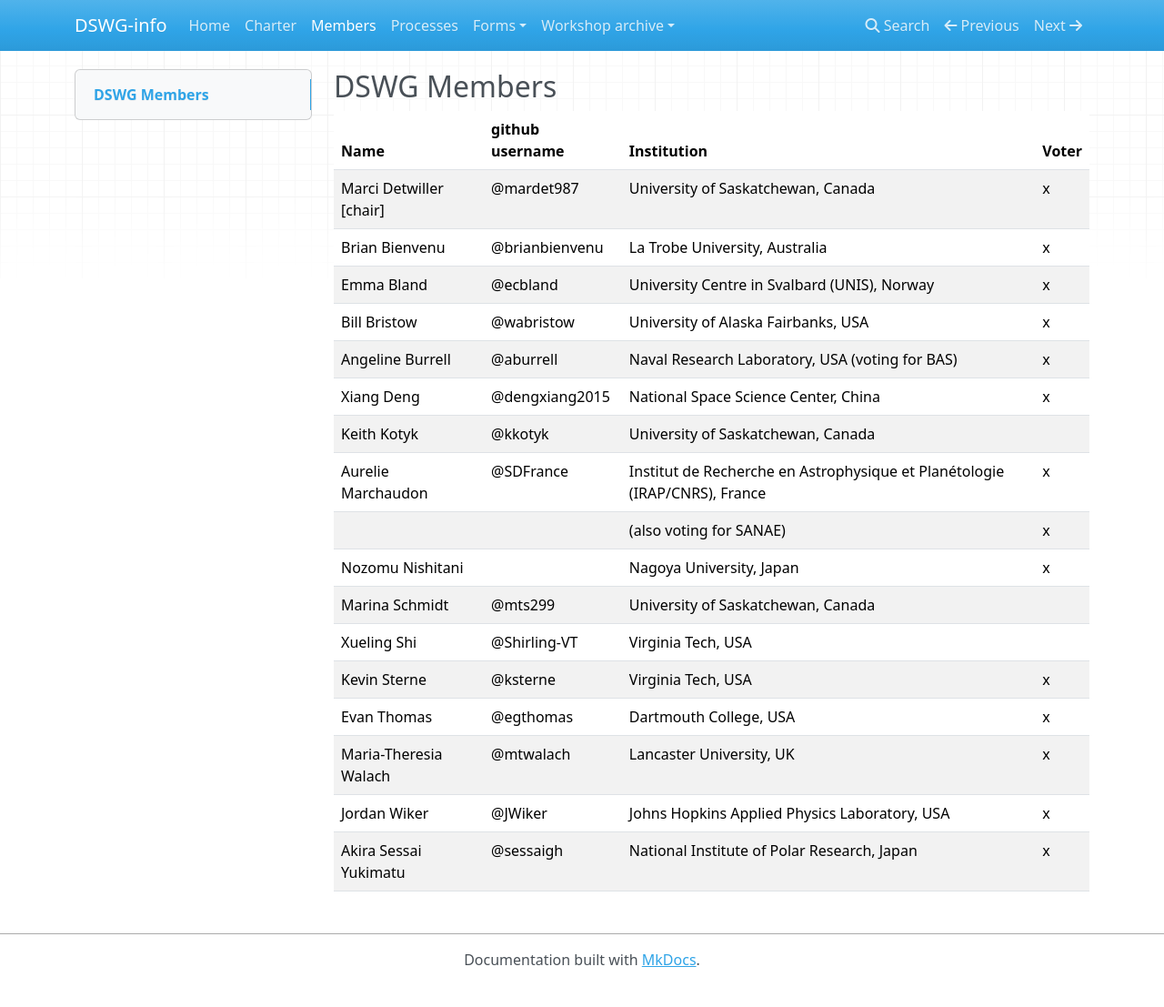
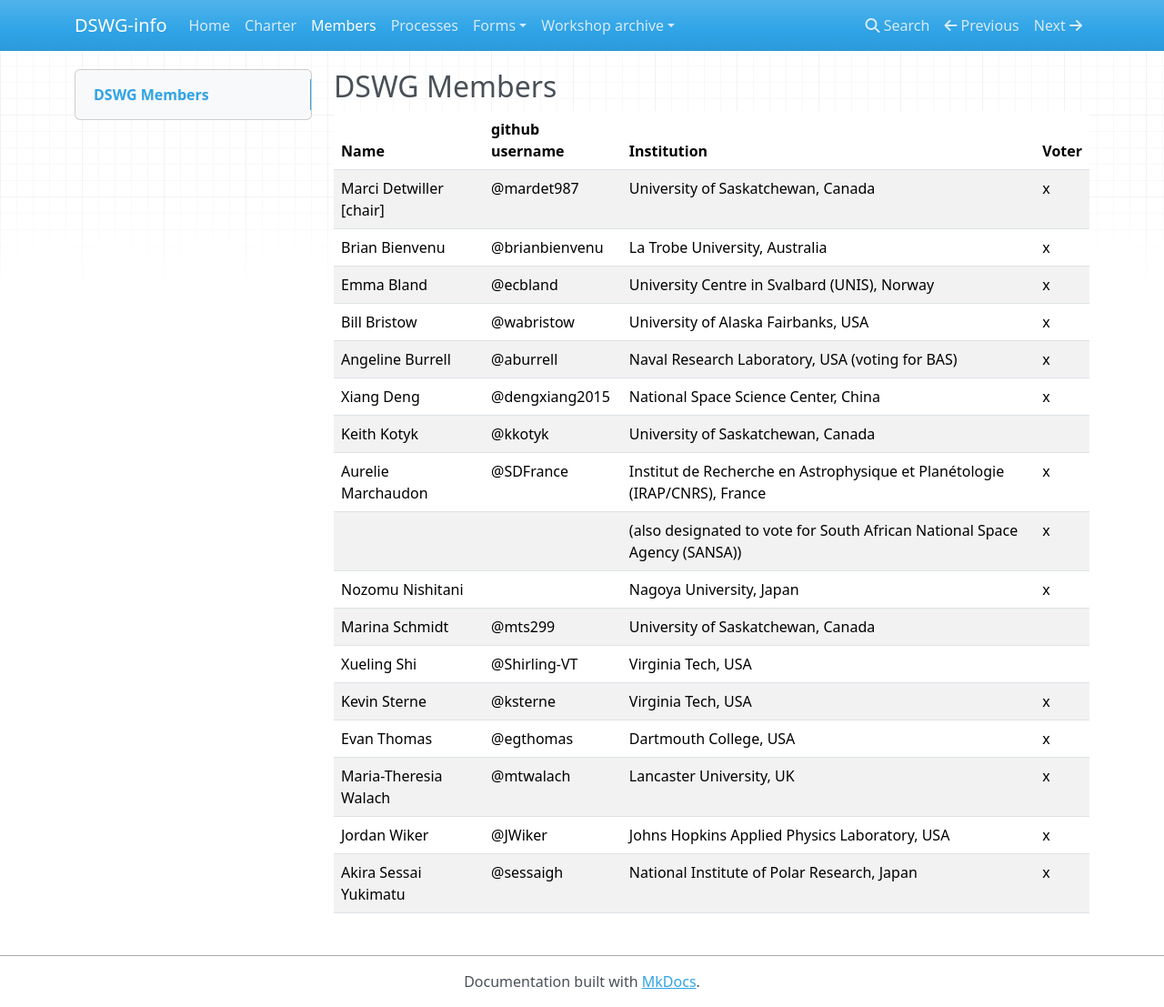
Before and after one commit to SuperDARN/dswg-published-docs, an MkDocs documentation site: the page built from docs/members.md, in a window 1280 px wide and 1107 px high. Shown: the whole window at 91% size. Built offline with MkDocs 1.6.1, drawn with Linux system fonts in a browser that asks for light colours; nearby versions of some CDN libraries.

Commit message:
Update members.md

```diff
--- a/docs/members.md
+++ b/docs/members.md
@@ -10,7 +10,7 @@
 | Xiang Deng              | @dengxiang2015  | National Space Science Center, China                                       |   x   |
 | Keith Kotyk             | @kkotyk         | University of Saskatchewan, Canada                                         |       |
 | Aurelie Marchaudon      | @SDFrance       | Institut de Recherche en Astrophysique et Planétologie (IRAP/CNRS), France |   x   |
-|                         |                 | (also voting for SANAE)                                                    |   x   |
+|                         |                 | (also designated to vote for South African National Space Agency (SANSA))  |   x   |
 | Nozomu Nishitani        |                 | Nagoya University, Japan                                                   |   x   |
 | Marina Schmidt          | @mts299         | University of Saskatchewan, Canada                                         |       |
 | Xueling Shi             | @Shirling-VT    | Virginia Tech, USA                                                         |       |
```
